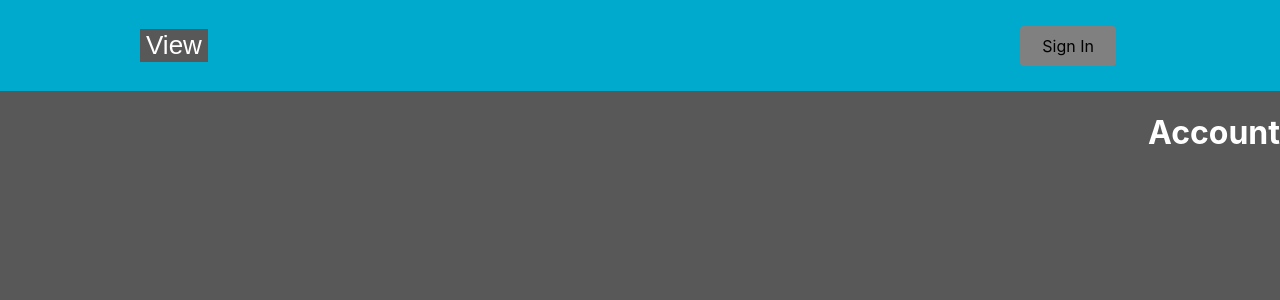
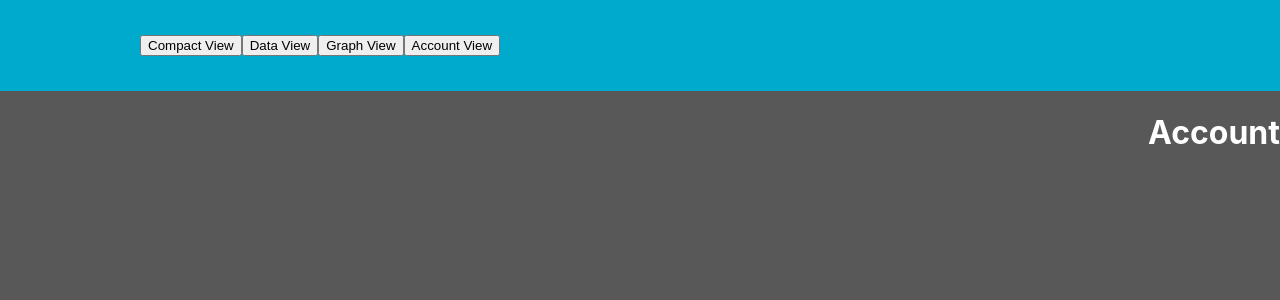
Before and after one commit to RyanOrth/CompactCrypto, a React (Create React App) app: page /account in a window 1280 px wide. Shown: the top 300 px of the page. Built offline with nearby package versions, Linux system fonts and the light colour scheme.

Commit message:
Updated NavBar functionality

```diff
--- a/src/App.js
+++ b/src/App.js
@@ -1,6 +1,6 @@
 import React from 'react';
 import './App.css';
-import Navbar from './features/navbar';
+import Navbar from './features/navBar';
 import { BrowserRouter as Router, Switch, Route } from 'react-router-dom';
 import CompactView from './pages';
 import DataView from './pages/data-view';
@@ -17,7 +17,7 @@ function App() {
     // </div>
     <div className="App">
       <Router>
-        <Navbar />
+        {/* <Navbar /> */}
         <Switch>
           <Route path='/' exact component={CompactView} />
           <Route path='/data-view' component={DataView} />
--- a/src/app/store.js
+++ b/src/app/store.js
@@ -2,11 +2,13 @@ import { configureStore } from '@reduxjs/toolkit';
 import counterReducer from '../features/counter/counterSlice';
 import sideTableSlice from '../features/sideTable/sideTableSlice';
 import dropDownReducer from '../features/dropDown/dropDownSlice';
+import navBarReducer from '../features/navBar/navBarSlice';
 
 export const store = configureStore({
   reducer: {
     counter: counterReducer,
     [sideTableSlice.name]: sideTableSlice.reducer,
     dropDown: dropDownReducer,
+    navBar: navBarReducer,
   },
 });
--- /dev/null
+++ b/src/features/navbar/NavBar.js
@@ -0,0 +1,68 @@
+import React, { useState } from 'react';
+import { useSelector, useDispatch } from 'react-redux';
+
+import {
+  Nav,
+  NavLink,
+  Bars,
+  NavMenu,
+  NavBtn,
+  NavBtnLink,
+} from './NavbarElements';
+
+import {
+  selectCurrentPage,
+  selectDisplayFilterOptions,
+  selectDisplaySearchBar,
+  updateCurrentPage,
+  updateDisplayFilterOptions,
+  updateDisplaySearchBar,
+} from './navBarSlice';
+
+import styles from './NavBar.module.css';
+import { Redirect, Switch } from 'react-router';
+import {
+  COMPACT_VIEW,
+  DATA_VIEW,
+  GRAPH_VIEW,
+  ACCOUNT_VIEW,
+} from '../../constants/action-types';
+
+export function NavBar(props) {
+  var currentPage = useSelector(selectCurrentPage);
+  var displayFilterOptions = useSelector(selectDisplayFilterOptions);
+  var displaySearchBar = useSelector(selectDisplaySearchBar);
+  const dispatch = useDispatch();
+
+  function switchPage(selectedPage) {
+    console.log('I have been clicked!!!')
+    dispatch(updateCurrentPage(selectedPage));
+    switch (selectedPage) {
+      case COMPACT_VIEW:
+        (<Redirect to='/'></Redirect>)
+        break;
+      case DATA_VIEW:
+        (<Redirect to='/data-view'></Redirect>)
+        break;
+      case GRAPH_VIEW:
+        (<Redirect to='/graph-view'></Redirect>)
+        break;
+      case ACCOUNT_VIEW:
+        (<Redirect to='/account'></Redirect>)
+        break;
+      default:
+        break;
+    }
+  }
+
+  return (
+    <Nav>
+      <NavMenu>
+          <button onClick={switchPage(COMPACT_VIEW)}>{COMPACT_VIEW}</button>
+          <button onClick={switchPage(DATA_VIEW)}>{DATA_VIEW}</button>
+          <button onClick={switchPage(GRAPH_VIEW)}>{GRAPH_VIEW}</button>
+          <button onClick={switchPage(ACCOUNT_VIEW)}>{ACCOUNT_VIEW}</button>
+      </NavMenu>
+    </Nav>
+  );
+}
--- a/src/features/navbar/index.js
+++ b/src/features/navbar/index.js
@@ -1,52 +1,69 @@
-import { produceWithPatches } from '@reduxjs/toolkit/node_modules/immer';
-import React from 'react';
-import {
-  Nav,
-  NavLink,
-  Bars,
-  NavMenu,
-  NavBtn,
-  NavBtnLink,
-} from './NavbarElements';
+// import { produceWithPatches } from '@reduxjs/toolkit/node_modules/immer';
+// import React from 'react';
+// import {
+//   Nav,
+//   NavLink,
+//   Bars,
+//   NavMenu,
+//   NavBtn,
+//   NavBtnLink,
+// } from './NavbarElements';
+// import {
+//   COMPACT_VIEW,
+//   DATA_VIEW,
+//   GRAPH_VIEW,
+//   ACCOUNT_VIEW,
+// } from '../../constants/action-types';
 
-const Navbar = () => {
-  return (
-    <>
-      <Nav>
-        <Bars/>
+// const Navbar = (currentPage) => {
+//   if(currentPage === COMPACT_VIEW) {
 
-        <NavMenu>
-          <div class='dropdown'>
-            <button class='dropbtn'>View</button>
-            <div class='dropdown-content'>
-              <NavLink to='/' activeStyle>
-                Compact View
-              </NavLink>
-              <NavLink to='/data-view' activeStyle>
-                Data View
-              </NavLink>
-              <NavLink to='/graph-view' activeStyle>
-                Graph View
-              </NavLink>
-              <NavLink to='/account' activeStyle>
-                Account
-              </NavLink>
-            </div>
-          </div>
+//   }
 
+//   if(currentPage === DATA_VIEW){
 
+//   }
 
+//   if(currentPage === GRAPH_VIEW){
 
-          {/* Second Nav */}
-          {/* <NavBtnLink to='/sign-in'>Sign In</NavBtnLink> */}
-        </NavMenu>
+//   }
 
-        <NavBtn>
-          <NavBtnLink to='/signin'> Sign In</NavBtnLink>
-        </NavBtn>
-      </Nav>
-    </>
-  );
-};
+//   if(currentPage === ACCOUNT_VIEW){
+//     return (
+//       <>
+//         <Nav>
+//           <Bars/>
 
-export default Navbar;
+//           <NavMenu>
+//             <div class='dropdown'>
+//               <button class='dropbtn'>View</button>
+//               <div class='dropdown-content'>
+//                 <NavLink to='/' activeStyle>
+//                   Compact View
+//                 </NavLink>
+//                 <NavLink to='/data-view' activeStyle>
+//                   Data View
+//                 </NavLink>
+//                 <NavLink to='/graph-view' activeStyle>
+//                   Graph View
+//                 </NavLink>
+//                 <NavLink to='/account' activeStyle>
+//                   Account
+//                 </NavLink>
+//               </div>
+//             </div>
+//             {/* Second Nav */}
+//             {/* <NavBtnLink to='/sign-in'>Sign In</NavBtnLink> */}
+//           </NavMenu>
+
+//           <NavBtn>
+//             <NavBtnLink to='/signin'> Sign In</NavBtnLink>
+//           </NavBtn>
+//         </Nav>
+//       </>
+//     );
+//   }
+
+// };
+
+// export default Navbar;
--- /dev/null
+++ b/src/features/navbar/navBarSlice.js
@@ -0,0 +1,38 @@
+import { createAsyncThunk, createSlice } from "@reduxjs/toolkit";
+import {
+  COMPACT_VIEW,
+  DATA_VIEW,
+  GRAPH_VIEW,
+  ACCOUNT_VIEW,
+} from "../../constants/action-types";
+
+const initialState = {
+  currentPage: COMPACT_VIEW,
+  displayFilterOptions: false,
+  displaySearchBar: false,
+}
+
+export const navBarSlice = createSlice({
+  name: 'navBar',
+  initialState,
+
+  reducers: {
+    updateCurrentPage: (state, action) => {
+      state.currentPage = action.payload;
+    },
+    updateDisplayFilterOptions: (state, action) => {
+      state.displayFilterOptions = action.payload;
+    },
+    updateDisplaySearchBar: (state, action) => {
+      state.displaySearchBar = action.payload;
+    },
+  }
+});
+
+export const { updateCurrentPage, updateDisplayFilterOptions, updateDisplaySearchBar } = navBarSlice.actions;
+
+export const selectCurrentPage = (state) => state.navBar.currentPage;
+export const selectDisplayFilterOptions = (state) => state.navBar.displayFilterOptions;
+export const selectDisplaySearchBar = (state) => state.navBar.displaySearchBar;
+
+export default navBarSlice.reducer;
--- a/src/pages/account.js
+++ b/src/pages/account.js
@@ -1,7 +1,13 @@
 import React from 'react';
+import { ACCOUNT_VIEW } from '../constants/action-types';
+
+import { NavBar } from '../features/navBar/NavBar';
 
 const Account = () => {
+
   return (
+    <div>
+      <NavBar currentPage={ACCOUNT_VIEW} displayFilterOptions={false} displaySearchBar={false}/>
       <div
         style={{
           display: 'flex',
@@ -12,6 +18,7 @@ const Account = () => {
       >
         <h1>Account</h1>
       </div>
+    </div>
   );
 };
 
```
Also changed, not shown: src/features/navbar/NavBar.module.css (added). Lines whose indentation alone changed are shown as unchanged.
